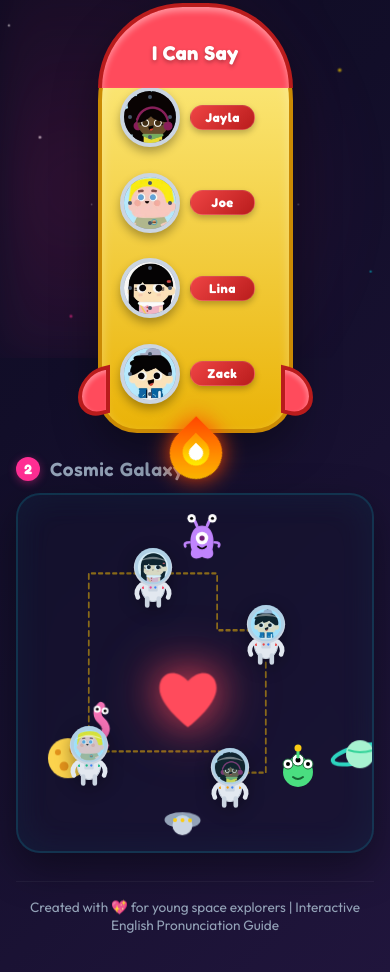
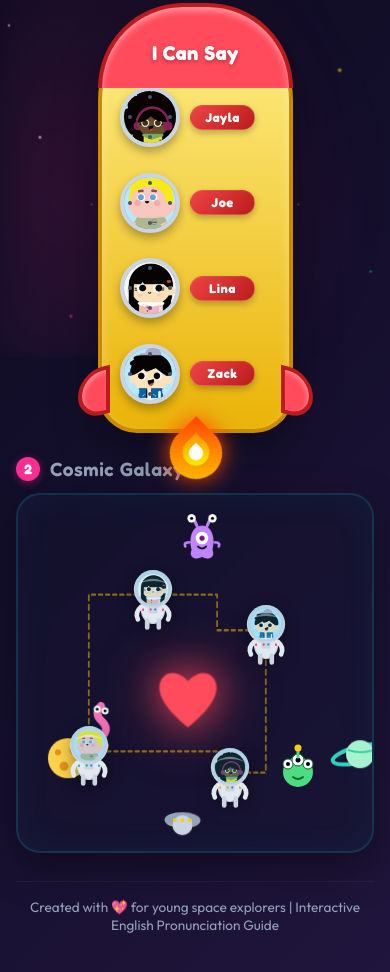
Before and after one commit to yanzhichao/kide, a plain HTML site: page index.html in a window 390 px wide. Shown: the part 486-1458 px from the top of the page. Drawn offline with Linux system fonts and the light colour scheme.

Commit message:
修复文字遮挡

```diff
--- a/index.html
+++ b/index.html
@@ -158,7 +158,7 @@
           <!-- Vector Dotted Paths (Connecting Astronauts) -->
           <svg class="map-paths-svg" viewBox="0 0 800 600" preserveAspectRatio="none">
             <!-- Winding grid maze paths exactly matching the book -->
-            <path d="M 304 132 H 160 V 432 H 480 V 468 H 560 V 228 H 450 V 132 H 304" class="path-dotted" />
+            <path d="M 304 168 H 160 V 432 H 480 V 468 H 560 V 228 H 450 V 168 H 304" class="path-dotted" />
           </svg>
 
           <!-- Decorative Elements from the book -->
@@ -265,7 +265,7 @@
           <!-- ASTRONAUTS (Interactive Characters scattered on the board matching book layout) -->
 
           <!-- LINA ASTRONAUT (Top Left) -->
-          <div class="astronaut-wrapper" style="left: 38%; top: 22%;" data-name="Lina" onclick="clickAstronaut('Lina', this)">
+          <div class="astronaut-wrapper" style="left: 38%; top: 28%;" data-name="Lina" onclick="clickAstronaut('Lina', this)">
             <div class="astronaut-glow"></div>
             <div class="astronaut-suit-container">
               <svg class="astronaut-svg" viewBox="0 0 100 120">
--- a/style.css
+++ b/style.css
@@ -1111,6 +1111,10 @@ body {
     top: -38px;
   }
 
+  .name-bubble.show {
+    transform: translateX(-50%) scale(1) translateY(-4px);
+  }
+
   .svg-heart {
     width: 65px;
     height: 65px;
```
